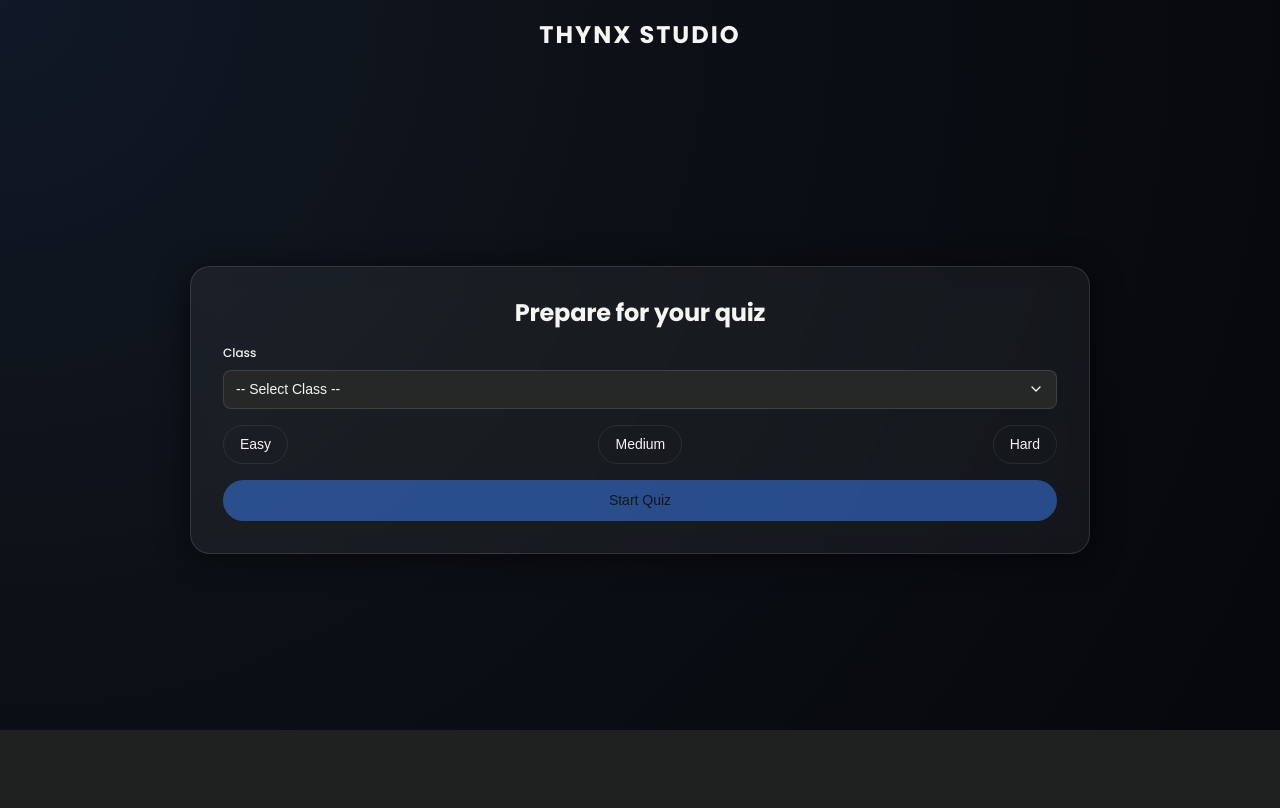
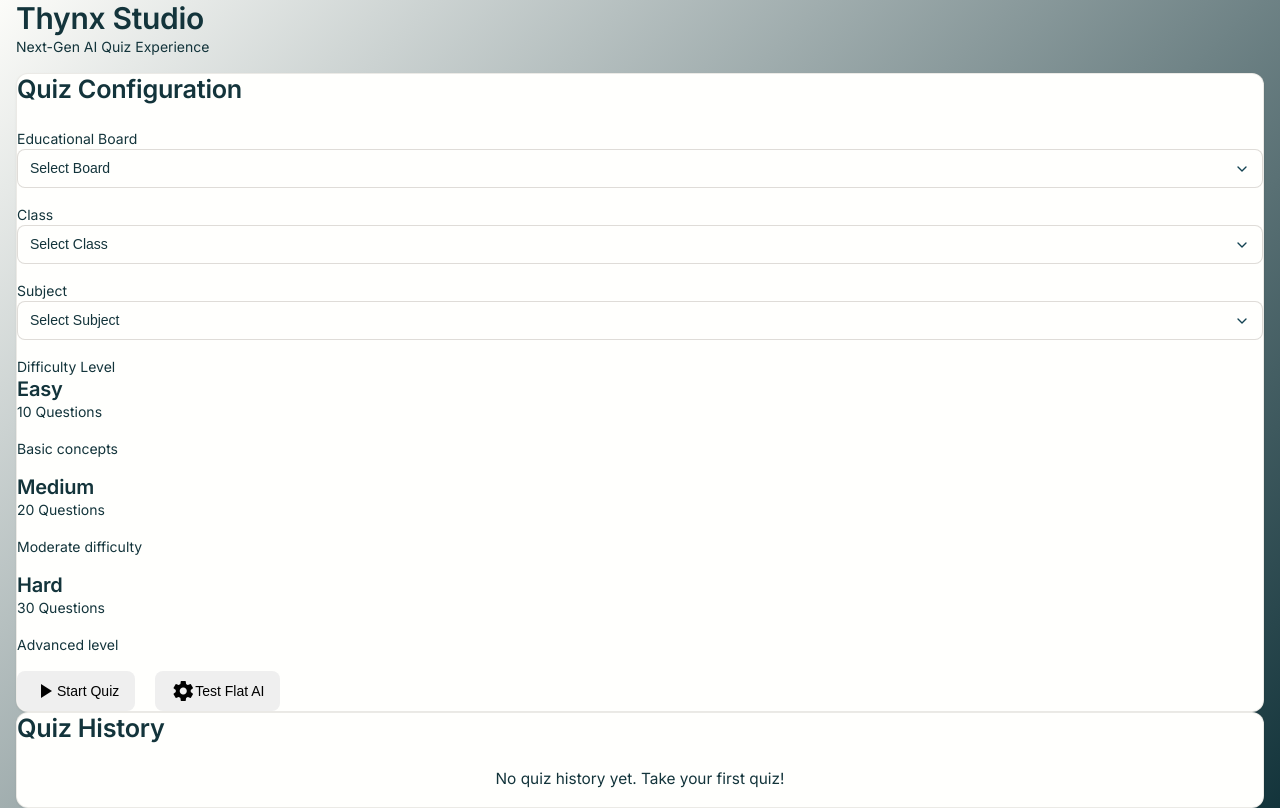
Before and after one commit to Upcomingwalker/YOU, a plain HTML site: page game.html in a window 1280 px wide. Drawn offline with Linux system fonts and the light colour scheme; files that its build step writes are made by us from their sources; a web font is replaced by a local one.

Commit message:
Update game.html

```diff
--- a/game.html
+++ b/game.html
@@ -1,98 +1,171 @@
 <!DOCTYPE html>
-<html lang="en" data-color-scheme="dark">
+<html lang="en">
 <head>
-  <meta charset="UTF-8" />
-  <meta name="viewport" content="width=device-width, initial-scale=1.0" />
+    <meta charset="UTF-8">
+    <meta name="viewport" content="width=device-width, initial-scale=1.0">
+    <link rel="icon" type="image/x-icon" href="resources/lps.png">
     <title>Thynx Studio</title>
-  <link href="https://fonts.googleapis.com/css2?family=Poppins:wght@400;500;700&display=swap" rel="stylesheet" />
-  <link rel="stylesheet" href="App_Data/game/style.css" />
+    <link href="https://fonts.googleapis.com/css2?family=SF+Pro+Display:wght@300;400;500;600;700&family=Inter:wght@300;400;500;600;700&display=swap" rel="stylesheet">
+    <link href="https://fonts.googleapis.com/icon?family=Material+Icons" rel="stylesheet">
+    <link rel="stylesheet" href="App_Data/game/styles.css">
 </head>
 <body>
-  <header class="header flex items-center justify-center">
-    <h1 class="brand" aria-label="Thynx Studio">thynx studio</h1>
-  </header>
+    <div class="container">
+        <div class="header">
+            <h1>Thynx Studio</h1>
+            <p>Next-Gen AI Quiz Experience</p>
+        </div>
 
-  <main class="container flex justify-center items-center" style="min-height:calc(100vh - 70px);">
-    <section id="start" class="glass-card w-full" style="max-width: 900px;">
-      <h2 class="text-center mb-16">Prepare for your quiz</h2>
+        <div id="setupForm" class="card">
+            <h2 style="margin-bottom: 24px; font-size: 1.8rem; font-weight: 600;">Quiz Configuration</h2>
 
             <div class="form-group">
-        <label class="form-label" for="classSelect">Class</label>
-        <select id="classSelect" class="form-control" aria-label="Select Class">
-          <option value="" selected disabled>-- Select Class --</option>
-          <option value="9">9</option>
-          <option value="10">10</option>
-          <option value="11">11</option>
-          <option value="12">12</option>
+                <label for="board">Educational Board</label>
+                <select id="board" class="form-control">
+                    <option value="">Select Board</option>
+                    <option value="CBSE">CBSE</option>
+                    <option value="ICSE">ICSE</option>
+                    <option value="State Board">State Board</option>
+                    <option value="IB">International Baccalaureate</option>
                 </select>
             </div>
 
-      <div class="form-group hidden" id="subjectGroup">
-        <label class="form-label" for="subjectSelect">Subject</label>
-        <select id="subjectSelect" class="form-control" aria-label="Select Subject">
-          <option value="" selected disabled>-- Select Subject --</option>
-          <option value="Hindi">Hindi</option>
-          <option value="English">English</option>
-          <option value="Mathematics">Mathematics</option>
-          <option value="Science">Science</option>
-          <option value="Social Science">Social Science</option>
+            <div class="form-group">
+                <label for="class">Class</label>
+                <select id="class" class="form-control">
+                    <option value="">Select Class</option>
+                    <option value="6">Class 6</option>
+                    <option value="7">Class 7</option>
+                    <option value="8">Class 8</option>
+                    <option value="9">Class 9</option>
+                    <option value="10">Class 10</option>
+                    <option value="11">Class 11</option>
+                    <option value="12">Class 12</option>
                 </select>
             </div>
 
-      <div class="form-group hidden" id="streamGroup">
-        <label class="form-label" for="streamSelect">Stream</label>
-        <select id="streamSelect" class="form-control" aria-label="Select Stream">
-          <option value="" selected disabled>-- Select Stream --</option>
+            <div id="streamGroup" class="form-group hidden">
+                <label for="stream">Stream</label>
+                <select id="stream" class="form-control">
+                    <option value="">Select Stream</option>
                     <option value="Science">Science</option>
                     <option value="Commerce">Commerce</option>
-          <option value="Arts">Arts</option>
+                    <option value="Arts">Arts/Humanities</option>
                 </select>
             </div>
 
-      <div class="difficulty-wrapper flex justify-between gap-8 my-16" aria-label="Choose Difficulty">
-        <button class="btn btn--outline difficulty-btn" data-difficulty="Easy" aria-label="Easy Difficulty">Easy</button>
-        <button class="btn btn--outline difficulty-btn" data-difficulty="Medium" aria-label="Medium Difficulty">Medium</button>
-        <button class="btn btn--outline difficulty-btn" data-difficulty="Hard" aria-label="Hard Difficulty">Hard</button>
+            <div class="form-group">
+                <label for="subject">Subject</label>
+                <select id="subject" class="form-control">
+                    <option value="">Select Subject</option>
+                </select>
             </div>
 
-      <button id="startBtn" class="btn btn--primary w-full" disabled aria-label="Start Quiz">Start Quiz</button>
-    </section>
-
-    <section id="quiz" class="glass-card w-full hidden" style="max-width: 900px;">
-      <div class="flex justify-between items-center mb-16">
-        <div class="status status--info" id="questionCounter">Question 1 / 10</div>
-        <button class="btn btn--secondary btn--sm" id="returnDashboardQuiz" aria-label="Return to Dashboard from Quiz">Return to Dashboard</button>
+            <div class="form-group">
+                <label>Difficulty Level</label>
+                <div class="difficulty-selector">
+                    <div class="difficulty-card" data-difficulty="easy">
+                        <h3>Easy</h3>
+                        <p>10 Questions</p>
+                        <p>Basic concepts</p>
                     </div>
-      <div class="progress mb-16">
-        <div class="progress__bar" id="progressBar" style="width:0%"></div>
+                    <div class="difficulty-card" data-difficulty="medium">
+                        <h3>Medium</h3>
+                        <p>20 Questions</p>
+                        <p>Moderate difficulty</p>
                     </div>
-      <h3 id="questionText" class="mb-16"></h3>
-      <form id="optionsForm" class="options-container flex-col gap-8" aria-label="Answer Options"></form>
-      <button id="nextBtn" class="btn btn--primary mt-16" disabled aria-label="Next Question">Next</button>
-    </section>
-
-    <section id="result" class="glass-card w-full hidden" style="max-width: 900px;">
-      <div class="flex justify-between items-center mb-16">
-        <h2>Your Result</h2>
-        <button class="btn btn--secondary btn--sm" id="returnDashboardResult" aria-label="Return to Dashboard from Result">Return to Dashboard</button>
+                    <div class="difficulty-card" data-difficulty="hard">
+                        <h3>Hard</h3>
+                        <p>30 Questions</p>
+                        <p>Advanced level</p>
                     </div>
-      <h3 id="resultMeta" class="text-center mb-16"></h3>
-      <div class="score-ring flex justify-center items-center mb-16" id="scoreRing">0/0</div>
-
-      <details id="incorrectDetails" class="mb-16 hidden">
-        <summary class="btn btn--outline">View Incorrect Answers</summary>
-        <div id="incorrectList" class="mt-8"></div>
-      </details>
-
-      <div class="flex gap-16 mb-16">
-        <button id="explainBtn" class="btn btn--primary btn--full-width" aria-label="Explain Incorrect Answers with Gemini">Explain with Gemini</button>
-        <button id="retakeBtn" class="btn btn--outline btn--full-width" aria-label="Retake Quiz">Retake</button>
+                </div>
             </div>
 
-      <pre id="geminiResponse" class="mt-16 hidden" aria-live="polite"></pre>
-    </section>
-  </main>
+            <button id="startQuiz" class="btn btn-primary">
+                <span class="material-icons">play_arrow</span>
+                Start Quiz
+            </button>
 
-  <script type="module" src="App_Data/game/script.js"></script>
+            <button id="testAPI" class="btn btn-secondary" style="margin-left: 16px;">
+                <span class="material-icons">settings</span>
+                Test Flat AI
+            </button>
+
+            <div id="messageContainer"></div>
+        </div>
+
+        <div id="loadingScreen" class="card hidden">
+            <div class="loading">
+                <div class="spinner"></div>
+                <div id="loadingText" class="loading-text">Generating questions...</div>
+                <div id="loadingDetails" class="loading-details"></div>
+            </div>
+        </div>
+
+        <div id="quizSection" class="hidden">
+            <div class="progress-bar">
+                <div id="progressFill" class="progress-fill"></div>
+            </div>
+
+            <div id="questionCard" class="card">
+            </div>
+
+            <div style="display: flex; justify-content: space-between; margin-top: 24px; flex-wrap: wrap; gap: 16px;">
+                <button id="prevBtn" class="btn btn-secondary">
+                    <span class="material-icons">arrow_back</span>
+                    Previous
+                </button>
+                <button id="nextBtn" class="btn btn-primary">
+                    Next
+                    <span class="material-icons">arrow_forward</span>
+                </button>
+                <button id="submitBtn" class="btn btn-primary hidden">
+                    <span class="material-icons">check</span>
+                    Submit Quiz
+                </button>
+            </div>
+        </div>
+
+        <div id="resultsSection" class="card hidden">
+            <div class="results-card">
+                <div id="scoreCircle" class="score-circle">
+                    <span id="scoreText">0%</span>
+                </div>
+                <h2 id="resultTitle" style="margin-bottom: 16px; font-size: 2rem;">Quiz Complete!</h2>
+                <p id="resultDescription" style="font-size: 1.1rem; color: var(--text-secondary);"></p>
+
+                <div style="margin-top: 32px; display: flex; gap: 16px; justify-content: center; flex-wrap: wrap;">
+                    <button id="reviewBtn" class="btn btn-secondary">
+                        <span class="material-icons">visibility</span>
+                        Review Answers
+                    </button>
+                    <button id="newQuizBtn" class="btn btn-primary">
+                        <span class="material-icons">refresh</span>
+                        New Quiz
+                    </button>
+                </div>
+            </div>
+        </div>
+
+        <div id="reviewSection" class="card hidden">
+            <h2 style="margin-bottom: 24px; font-size: 1.8rem;">Quiz Review</h2>
+            <div id="reviewContent">
+            </div>
+            <button id="backToResultsBtn" class="btn btn-secondary">
+                <span class="material-icons">arrow_back</span>
+                Back to Results
+            </button>
+        </div>
+
+        <div id="historySection" class="card">
+            <h2 style="margin-bottom: 24px; font-size: 1.8rem;">Quiz History</h2>
+            <div id="historyContent">
+                <p style="color: var(--text-secondary); text-align: center; font-size: 1.1rem;">No quiz history yet. Take your first quiz!</p>
+            </div>
+        </div>
+    </div>
+
+    <script src="App_Data/game/script.js"></script>
 </body>
 </html>
```
Lines whose indentation alone changed are shown as unchanged.
